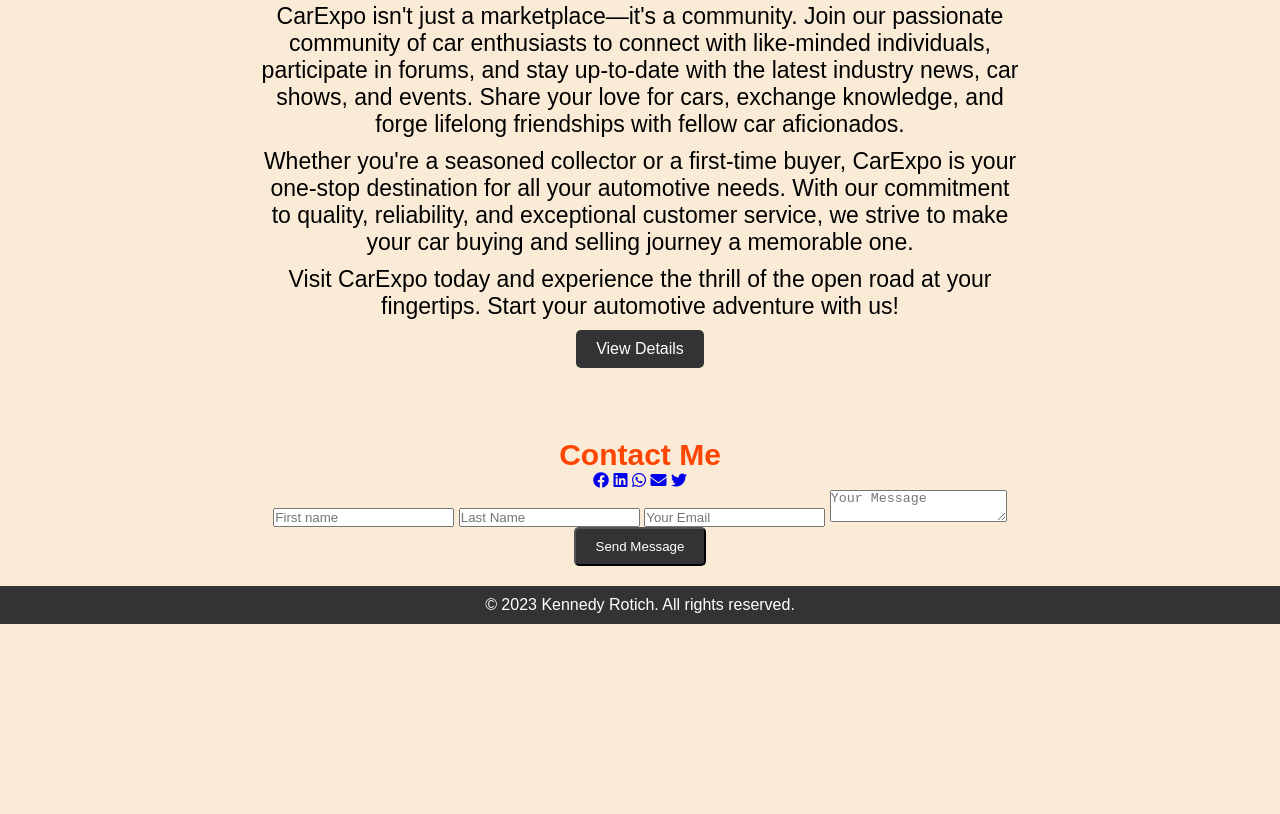
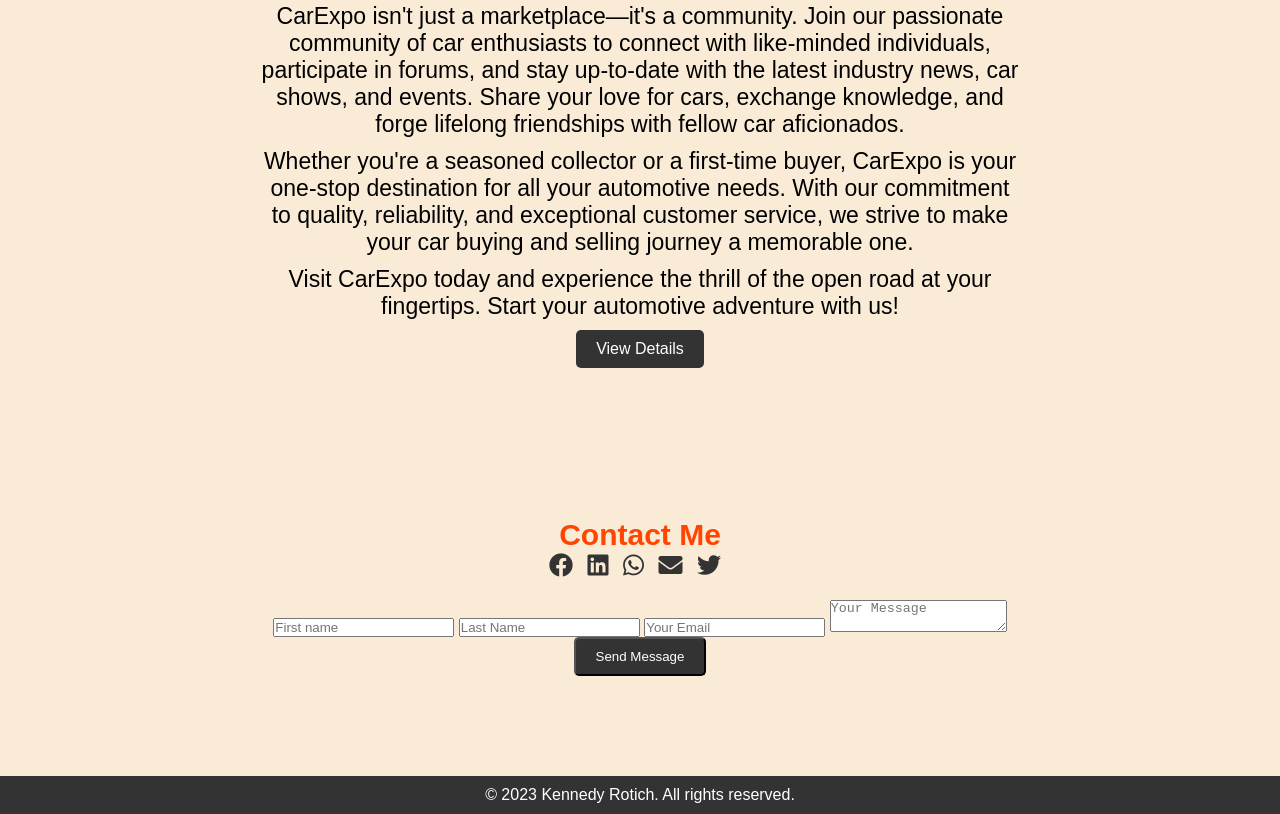
Before and after one commit to RotichKipkoech/My-Personal-Website, a plain HTML site: page index.html in a window 1280 px wide. Shown: the part 1986-2800 px from the top of the page. Before the commit the page ends 2610 px from the top, so only its background shows below. Drawn offline with nearby package versions, Linux system fonts and the light colour scheme.

Commit message:
added contacts styles

```diff
--- a/styles.css
+++ b/styles.css
@@ -110,3 +110,22 @@
     text-align: center;
     padding: 10px;
   }
+  .cursor{
+    color: aqua;
+  }
+
+
+  #contact {
+    padding: 80px 0;
+  }
+
+  .contact-icons {
+    margin-bottom: 20px;
+  }
+
+  .contact-icons a {
+    display: inline-block;
+    margin-right: 10px;
+    color: #333;
+    font-size: 24px;
+  }
```
